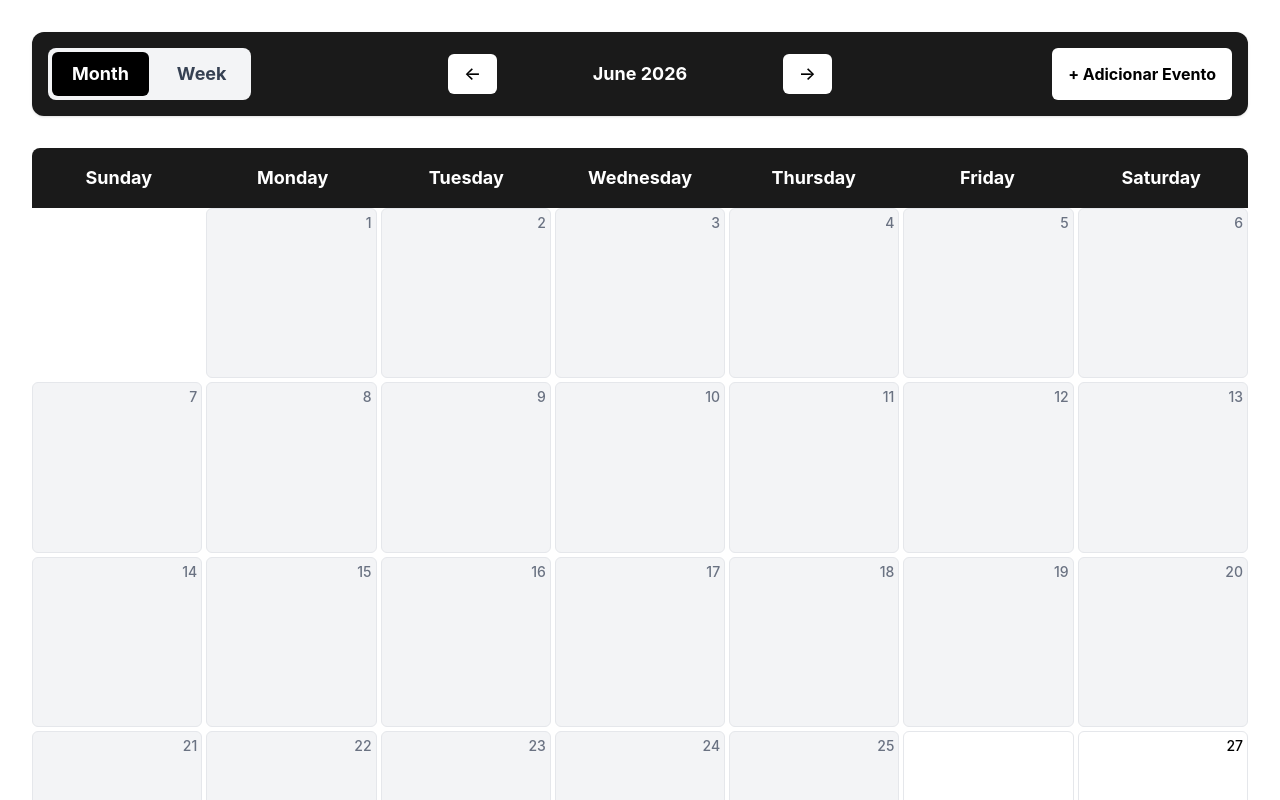
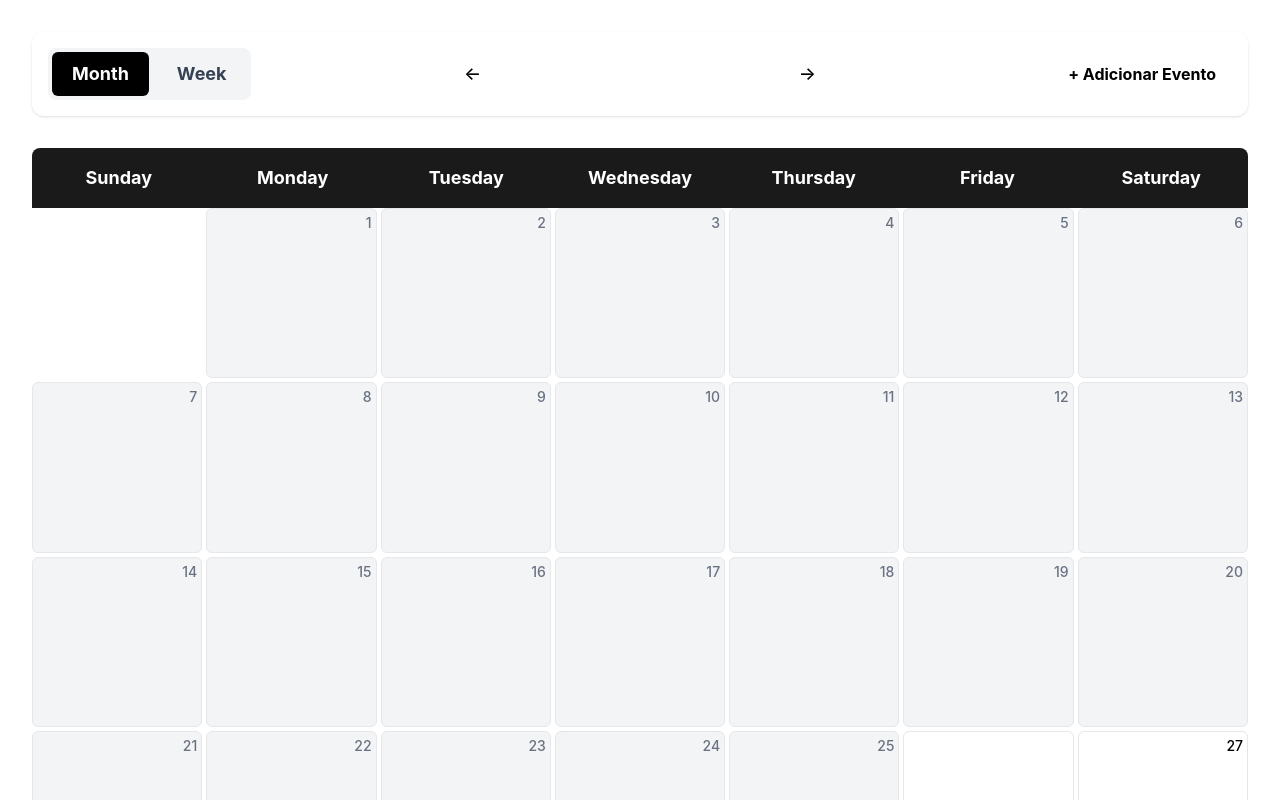
Before and after one commit to SamRFreitas/calendar-io, a React (Vite) app: page / in a window 1280 px wide. Shown: the top 800 px of the page. Built offline with nearby package versions, Linux system fonts and the light colour scheme.

Commit message:
style: change background color

```diff
--- a/src/components/Menu.tsx
+++ b/src/components/Menu.tsx
@@ -7,7 +7,7 @@ interface MenuProps {
 export default function Menu({ children }: MenuProps) {
 
   return (
-    <div className="flex justify-between gap-4 p-4 bg-[#1a1a1a] rounded-xl shadow-sm mb-6">
+    <div className="flex justify-between gap-4 p-4 bg-primary rounded-xl shadow-sm mb-6">
       {children}
     </div>
   )
```
